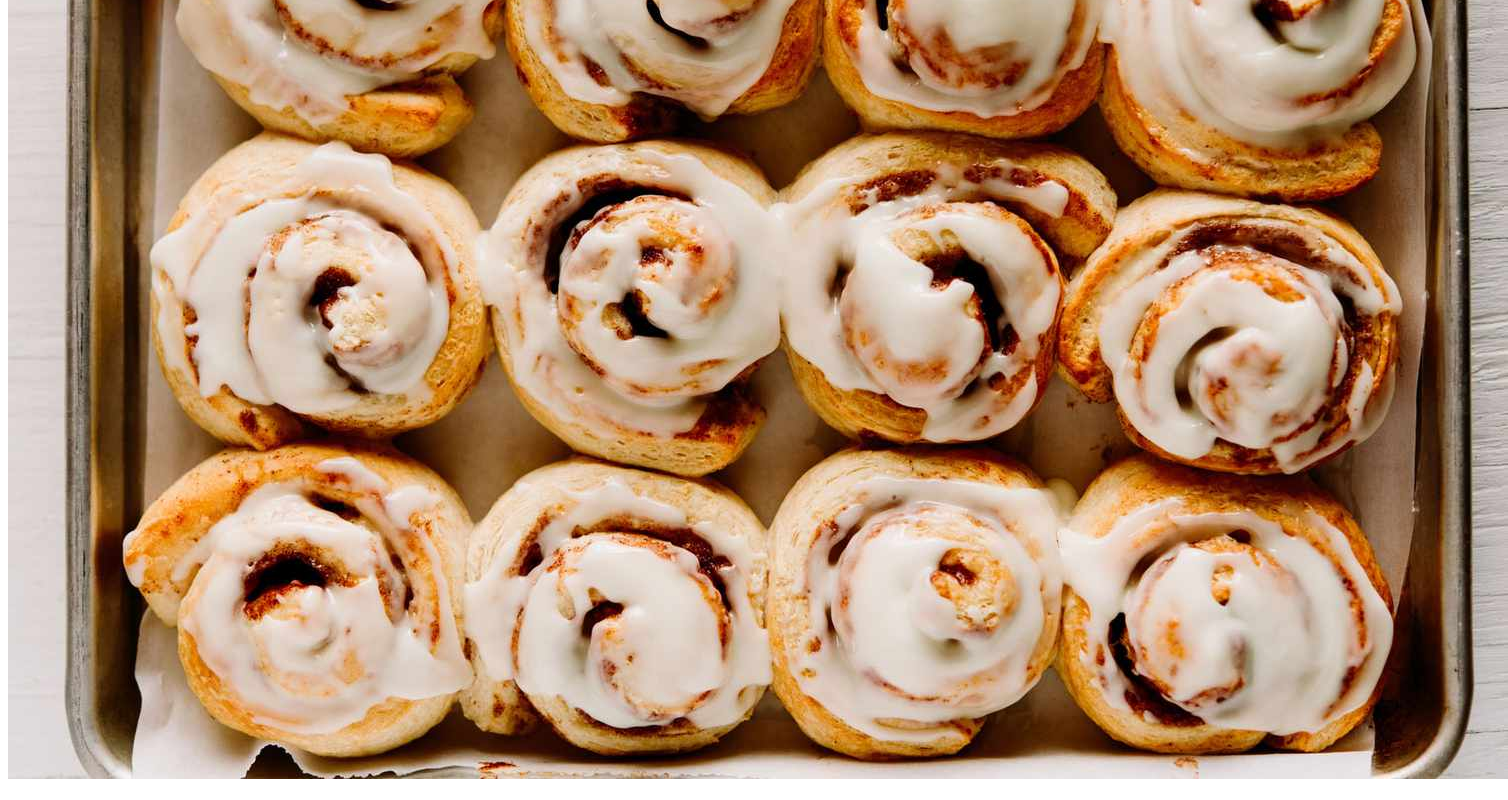
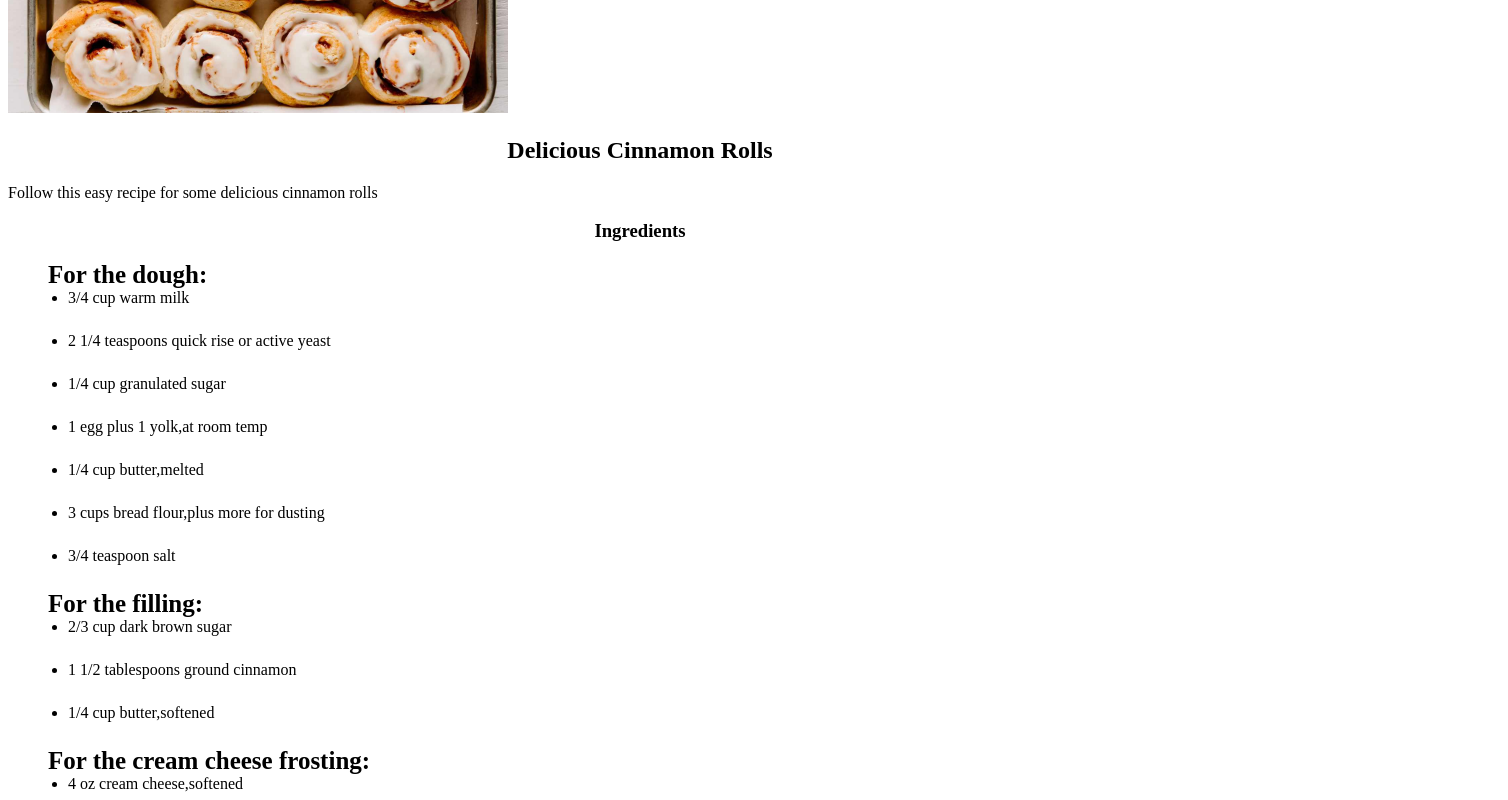
Before and after one commit to Lalo23de/Odin_recipes, a plain HTML site: page recipes/cinnamon_rolls.html in a window 1280 px wide. Shown: the part 300-1100 px from the top of the page, 1508 px wide, since content can reach past the window. Drawn offline with Linux system fonts and the light colour scheme.

Commit message:
added css stylesheet to cinnamon_rolls.html

```diff
--- a/recipes/cinnamon_rolls.html
+++ b/recipes/cinnamon_rolls.html
@@ -1,6 +1,7 @@
 <!DOCTYPE html>
 <html lang="en">
 <head>
+    <link rel="stylesheet" href="../styles.css">
     <meta charset="UTF-8">
     <meta http-equiv="X-UA-Compatible" content="IE=edge">
     <meta name="viewport" content="width=device-width, initial-scale=1.0">
@@ -12,7 +13,7 @@
     <h2>Delicious Cinnamon Rolls</h2>
     <p>Follow this easy recipe for some delicious cinnamon rolls</p>
     <h3>Ingredients</h3>
-    <ul> <strong>For the dough:</strong>
+    <ul class="Ingredients"> <strong>For the dough:</strong>
         <li>3/4 cup warm milk</li>
         <li>2 1/4 teaspoons quick rise or active yeast</li>
         <li>1/4 cup granulated sugar</li>
@@ -21,12 +22,12 @@
         <li>3 cups bread flour,plus more for dusting</li>
         <li>3/4 teaspoon salt</li>
     </ul>
-    <ul> <strong>For the filling:</strong>
+    <ul class="Ingredients"> <strong>For the filling:</strong>
         <li>2/3 cup dark brown sugar</li>
         <li>1 1/2 tablespoons ground cinnamon</li>
         <li>1/4 cup butter,softened</li>
     </ul>
-    <ul> <strong>For the cream cheese frosting:</strong>
+    <ul class="Ingredients"> <strong>For the cream cheese frosting:</strong>
         <li>4 oz cream cheese,softened</li>
         <li>3 tablespoons butter,softened</li>
         <li>3/4 cup powdered sugar</li>
--- a/styles.css
+++ b/styles.css
@@ -1,3 +1,19 @@
-body {
+img {
+    height: auto;
+    width: 500px;
+}
+li {
+    text-align: left;
+    margin-bottom: 25px;
+    margin-left: 20px;
+}
+strong {
+    font-size: 25px;
+
+}
+h1, h2, h3{
     text-align: center;
 }
+.Ingredients {
+
+}
```
Also changed, not shown: index.html (+1 -0 lines).
